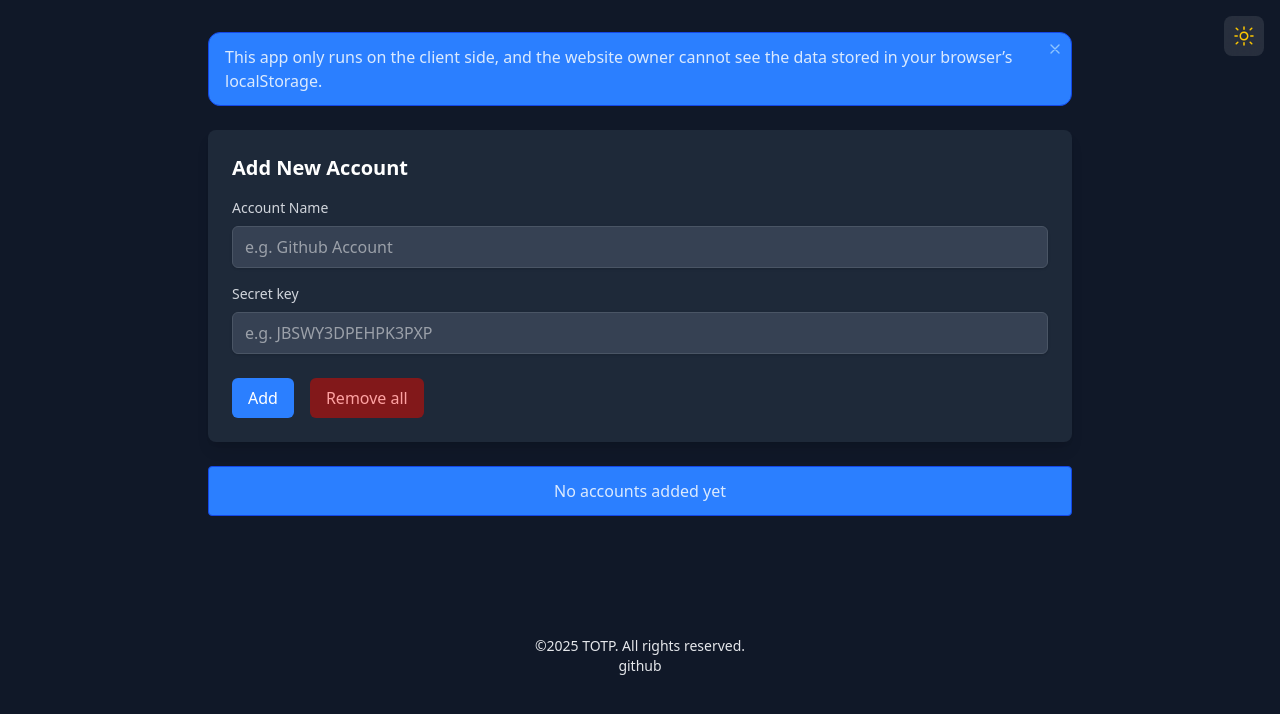
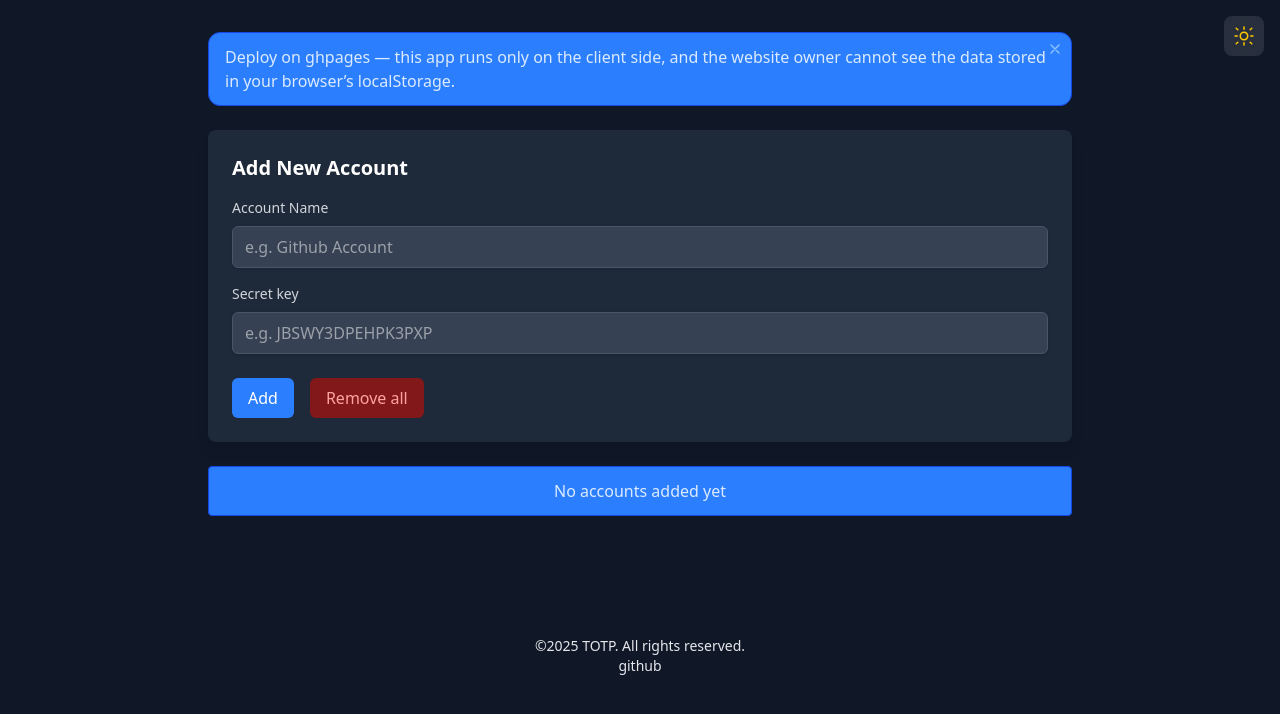
Before and after one commit to whdzera/totp, a Jekyll site: the page built from index.md, in a window 1280 px wide. Shown: the top 714 px of the page. Built offline with Jekyll 4.4.1, drawn with Linux system fonts in a browser that asks for light colours.

Commit message:
docs: notif message

```diff
--- a/_layouts/index.html
+++ b/_layouts/index.html
@@ -27,8 +27,9 @@ layout: default
       </svg>
     </button>
     <p>
-      This app only runs on the client side, and the website owner cannot see
-      the data stored in your browser’s localStorage.
+      Deploy on <a href="https://github.com/whdzera/totp">ghpages</a> — this app
+      runs only on the client side, and the website owner cannot see the data
+      stored in your browser’s localStorage.
     </p>
   </div>
 
```
